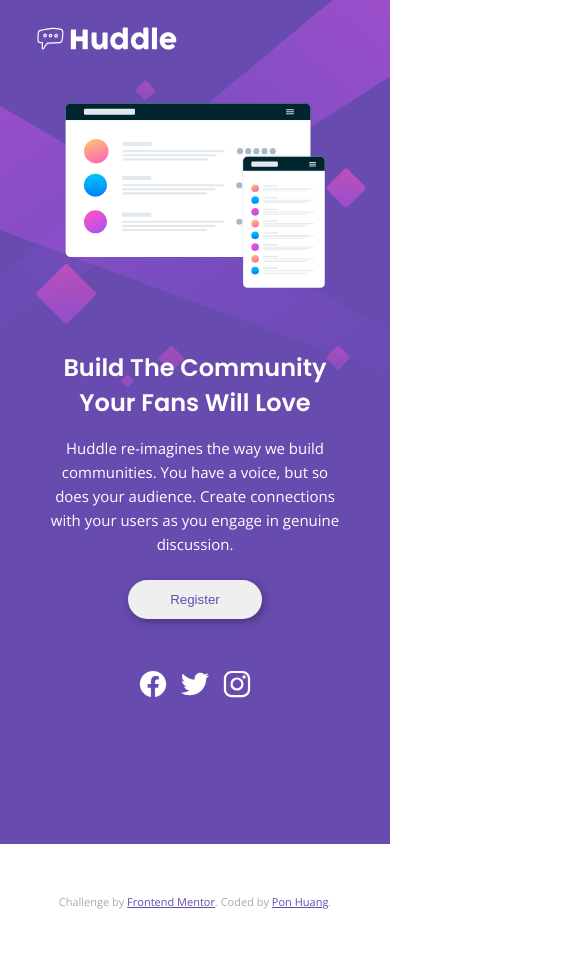
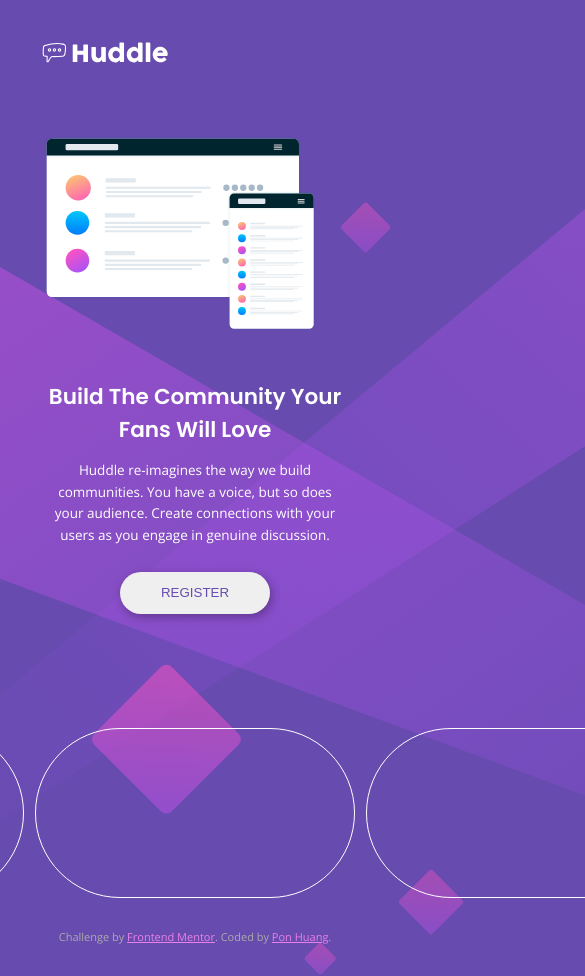
Before and after one commit to ponhuang/huddle-landing-page, a website: page index.html in a window 390 px wide. Shown: the top 976 px of the page, 585 px wide, since content can reach past the window. Before the commit the page ends 909 px from the top, so only its background shows below. Drawn offline with nearby package versions, Linux system fonts and the light colour scheme.

Commit message:
opstimization

```diff
--- a/index.html
+++ b/index.html
@@ -19,64 +19,72 @@
     />
     <title>Huddle landing page with single introductory section</title>
     <link rel="stylesheet" href="css/style.css" />
+    <link
+      rel="stylesheet"
+      href="https://i.icomoon.io/public/temp/e87b9a39fe/UntitledProject/style-svg.css"
+    />
   </head>
   <body>
     <main>
+      <header>
+        <img src="images/logo.svg" alt="Huddle Logo" class="logo" />
+      </header>
+
       <section class="section-hero">
-        <img src="images/logo.svg" alt="Huddle Logo" class="logo" />
-        <header class="hero">
+        <div class="hero__img">
           <img
             src="images/illustration-mockups.svg"
             alt="webpage on mobile and deckstop device"
-            class="hero__img"
           />
+        </div>
         <div class="hero__info">
           <h1 class="heading-h1">Build The Community Your Fans Will Love</h1>
           <p class="paragraph">
             Huddle re-imagines the way we build communities. You have a voice,
-              but so does your audience. Create connections with your users as
-              you engage in genuine discussion.
+            but so does your audience. Create connections with your users as you
+            engage in genuine discussion.
           </p>
           <button class="btn">Register</button>
         </div>
-        </header>
-        <ul class="social-link">
-          <li>
-            <a href="#">
-              <ion-icon name="logo-facebook" class="icon"></ion-icon
-            ></a>
-          </li>
-          <li>
-            <a href="#">
-              <ion-icon name="logo-twitter" class="icon"
-                ><a href="#"></a></ion-icon
-            ></a>
-          </li>
-          <li>
-            <a href="#">
-              <ion-icon name="logo-instagram" class="icon"></ion-icon
-            ></a>
-          </li>
-        </ul>
       </section>
     </main>
 
     <footer>
-      <p class="attribution">
+      <div class="attribution">
+        <p>
           Challenge by
           <a href="https://www.frontendmentor.io?ref=challenge" target="_blank"
             >Frontend Mentor</a
           >. Coded by
-        <a href="https://github.com/ponhuang/huddle-landing-page">Pon Huang</a>.
+          <a href="https://github.com/ponhuang/huddle-landing-page">Pon Huang</a
+          >.
         </p>
+      </div>
+
+      <ul class="social-link">
+        <li>
+          <a href="#" aria-label="Facebook link">
+            <svg class="icon social-icon icon-facebook">
+              <use xlink:href="#icon-facebook"></use></svg
+          ></a>
+        </li>
+        <li>
+          <a href="#" aria-label="Twitter link">
+            <svg class="icon social-icon icon-twitter">
+              <use xlink:href="#icon-twitter"></use></svg
+          ></a>
+        </li>
+        <li>
+          <a href="#" aria-label="Instagram link">
+            <svg class="icon social-icon icon-instagram">
+              <use xlink:href="#icon-instagram"></use></svg
+          ></a>
+        </li>
+      </ul>
     </footer>
     <script
-      type="module"
-      src="https://unpkg.com/ionicons@5.5.2/dist/ionicons/ionicons.esm.js"
-    ></script>
-    <script
-      nomodule
-      src="https://unpkg.com/ionicons@5.5.2/dist/ionicons/ionicons.js"
+      defer
+      src="https://i.icomoon.io/public/temp/e87b9a39fe/UntitledProject/svgxuse.js"
     ></script>
   </body>
 </html>
--- a/sass/_base.scss
+++ b/sass/_base.scss
@@ -13,13 +13,13 @@
   box-sizing: border-box;
   font-family: $font-body;
   font-weight: $fw-normal;
-  height: 100vh;
+  min-height: 100vh;
   font-size: 1.5rem;
-}
-
-main {
   background-image: url("../images/bg-desktop.svg");
   background-repeat: no-repeat;
-  background-size: contain;
+  background-size: cover;
   background-color: $color-primary;
+  display: flex;
+  flex-direction: column;
+  gap: 3rem;
 }
--- a/sass/_layout.scss
+++ b/sass/_layout.scss
@@ -1,34 +1,34 @@
-/*---------- HERO SECTION ----------*/
-.section-hero {
-  padding: 3.5rem 5rem;
+/*---------- HEADER ----------*/
+header {
+  padding: 3rem 5rem;
 }
 
 .logo {
   max-width: 20rem;
-  margin-bottom: 4rem;
+}
+
+/*---------- HERO SECTION ----------*/
+.section-hero {
+  padding: 3.5rem 5rem;
+  display: flex;
+  // justify-content: space-between;
+  align-items: center;
+  height: 60vh;
 }
 
 .hero {
-  display: flex;
-  justify-content: center;
-  gap: 4rem;
-
   &__img {
-    width: Min(80%, 69rem);
+    width: Min(90%, 60rem);
+    img {
+      width: 90%;
+    }
   }
 
   &__info {
     color: white;
     width: Min(90%, 52rem);
-    margin-top: 3rem;
+    padding: 0 5rem;
   }
-}
-
-.social-link {
-  display: flex;
-  gap: 1.2rem;
-  justify-content: end;
-  list-style: none;
 }
 
 /*---------- HELPING CLASS ----------*/
@@ -45,11 +45,12 @@
 
 .btn {
   display: inline-block;
-  padding: 1.2rem 4.2rem;
+  padding: 1.5rem 4.5rem;
   border: none;
   border-radius: 100px;
   color: $color-primary;
   box-shadow: 2px 3px 10px rgba(0, 0, 0, 0.3);
+  text-transform: uppercase;
   cursor: pointer;
 
   &:hover,
@@ -59,52 +60,69 @@
   }
 }
 
-.icon {
+/*---------- FOOTER ----------*/
+footer {
+  display: flex;
+  justify-content: space-between;
+  align-items: center;
+  padding: 3.5rem;
+}
+.social-link {
+  display: flex;
+  gap: 1.2rem;
+  justify-content: end;
+  list-style: none;
+}
+
+.social-icon {
   color: white;
-  font-size: 3rem;
+  font-size: 1.6rem;
+  border: 1.5px solid #fff;
+  border-radius: 100px;
+  padding: 1rem;
 
   &:hover {
     color: $color-secondary;
   }
 }
 
-/*---------- FOOTER ----------*/
 .attribution {
-  margin-top: 5rem;
   font-size: 11px;
   text-align: center;
   color: #aaa;
-}
-.attribution a {
-  color: $color-primary;
+
+  & * a {
+    color: $color-secondary;
+  }
 }
 
-/*---------- 1100px ----------*/
-@media (max-width: 68.75em) {
-  main {
+/*---------- 980px ----------*/
+@media (max-width: 61.25em) {
+  html {
+    font-size: 56.25%;
+  }
+
+  body {
     background-image: url("../images/bg-mobile.svg");
-    background-repeat: no-repeat;
-    background-size: contain;
-    height: 100vh;
   }
+
+  header {
+    padding: 4rem;
+  }
+
   .section-hero {
-    padding: 2rem 3rem;
+    padding: 3rem;
+    flex-direction: column;
+    align-items: center;
   }
 
   .hero {
-    flex-direction: column;
-    justify-content: center;
-    align-items: center;
-
+    &__img {
+      margin-bottom: 5rem;
+    }
     &__info {
       text-align: center;
-      margin-bottom: 5rem;
-      margin-top: 2rem;
     }
-  }
-
-  .social-link {
-    justify-content: center;
   }
 
   .heading-h1 {
@@ -113,10 +131,15 @@
   }
 
   .paragraph {
-    margin-bottom: 2.4rem;
+    margin-bottom: 2.8rem;
   }
 
   .logo {
     max-width: 15rem;
   }
+
+  footer {
+    flex-direction: column-reverse;
+    gap: 3rem;
+  }
 }
```
Also changed, not shown: README.md, css/style.css. Lines whose indentation alone changed are shown as unchanged.
